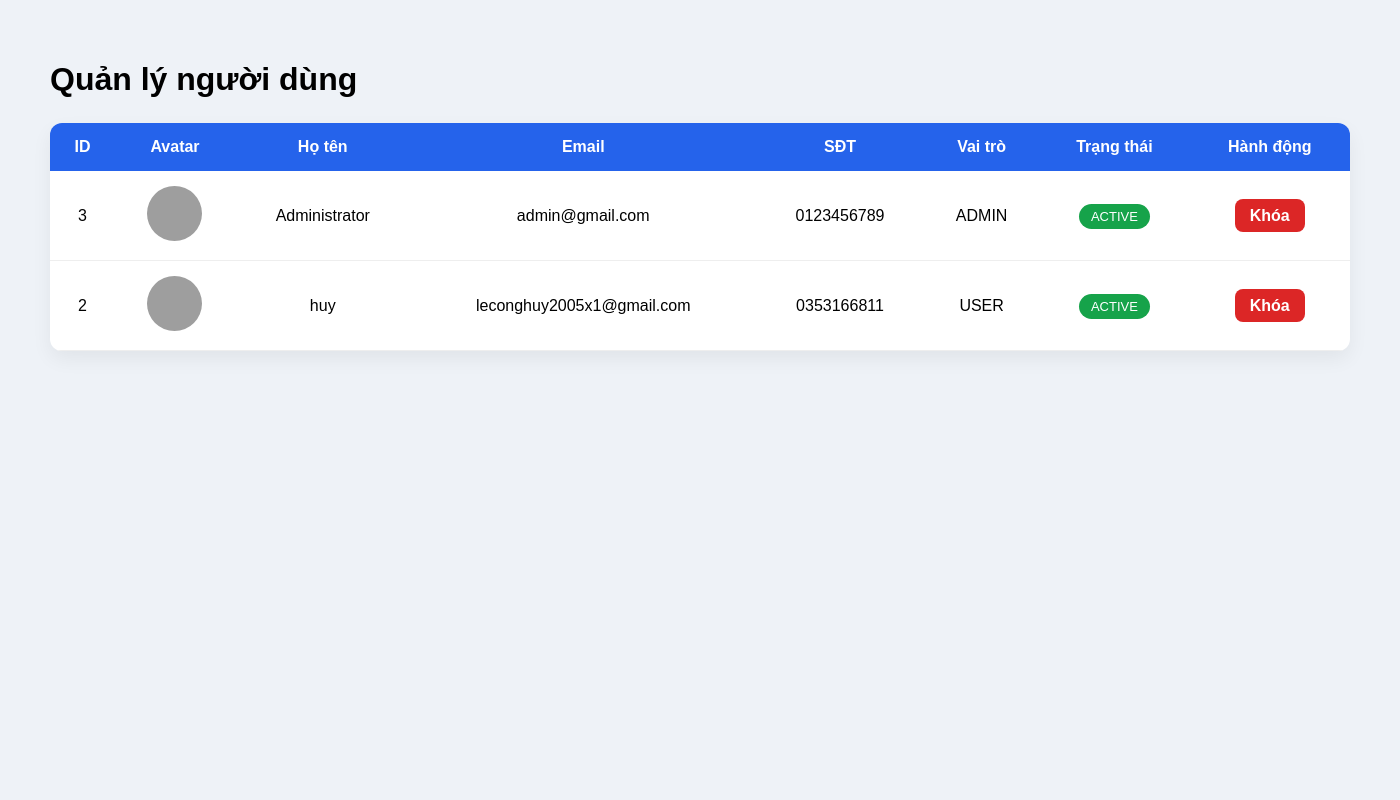
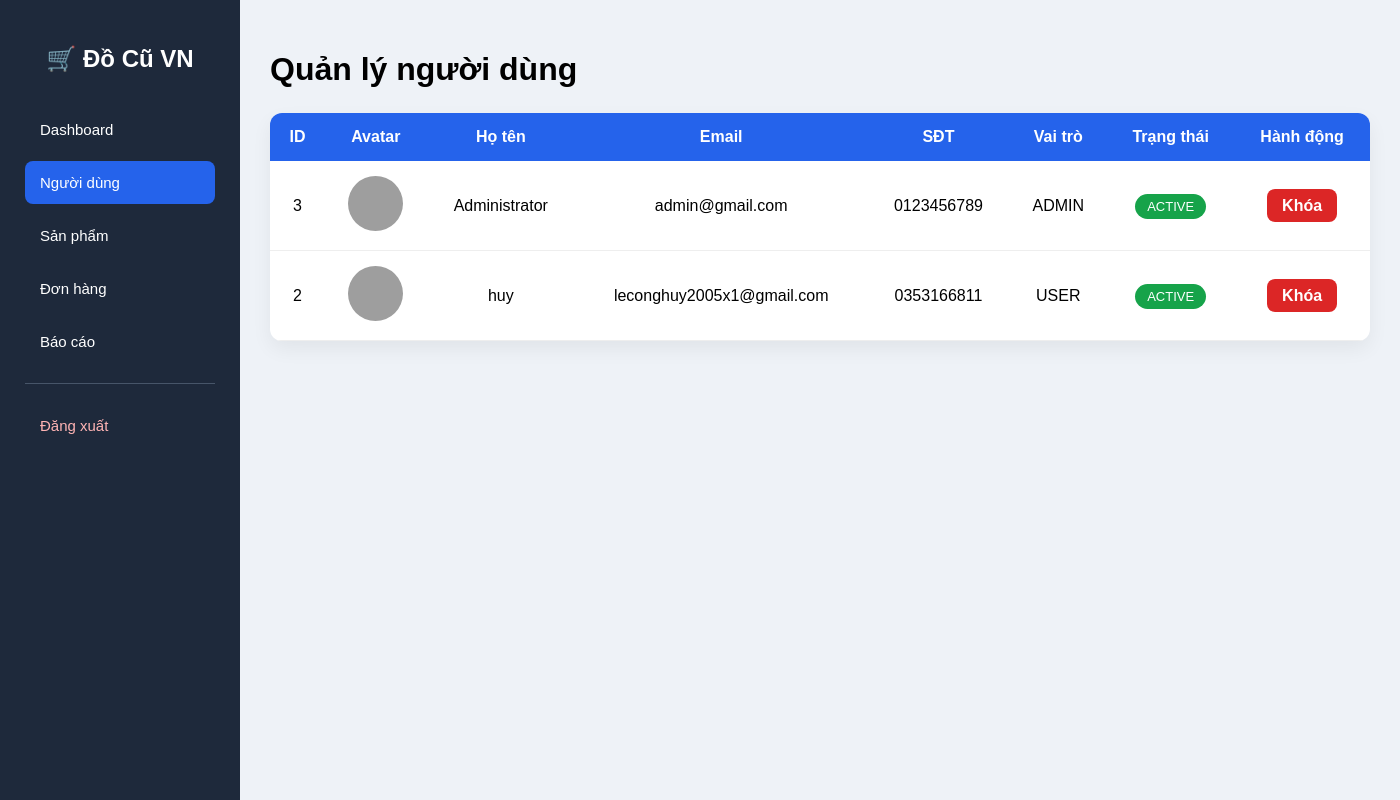
Before and after one commit to CongHuyTrain/DoDaQuaSuDung, a PHP site: page /admin/users.php in a window 1400 px wide. Run offline with PHP 8.4, Linux system fonts and the light colour scheme; data comes from the database, SQL or seed files in the repository; grey boxes are pictures that could not be loaded.

Commit message:
fix admin

```diff
--- a/admin/sidebar.php
+++ b/admin/sidebar.php
@@ -1,26 +1,83 @@
-<div class="bg-dark text-white p-3 vh-100" style="width:250px;position:fixed;">
-<h3 class="text-warning mb-4">
-<i class="fa-solid fa-shield-halved"></i>
-Admin Panel
-</h3>
-<a href="dashboard.php" class="admin-link">
-<i class="fa-solid fa-chart-line"></i>
+<?php
+$current = basename($_SERVER["PHP_SELF"]);
+?>
+
+<div class="sidebar">
+
+    <h2>🛒 Đồ Cũ VN</h2>
+
+    <a href="dashboard.php" class="<?= $current=="dashboard.php" ? "active" : "" ?>">
          Dashboard
     </a>
-<a href="users.php" class="admin-link">
-<i class="fa-solid fa-users"></i>
+
+    <a href="users.php" class="<?= $current=="users.php" ? "active" : "" ?>">
          Người dùng
     </a>
-<a href="products.php" class="admin-link">
-<i class="fa-solid fa-box"></i>
+
+    <a href="products.php" class="<?= $current=="products.php" ? "active" : "" ?>">
          Sản phẩm
     </a>
-<a href="reports.php" class="admin-link">
-<i class="fa-solid fa-flag"></i>
+
+    <a href="orders.php" class="<?= $current=="orders.php" ? "active" : "" ?>">
+         Đơn hàng
+    </a>
+
+    <a href="reports.php" class="<?= $current=="reports.php" ? "active" : "" ?>">
          Báo cáo
     </a>
-<a href="../logout.php" class="admin-link text-danger">
-<i class="fa-solid fa-right-from-bracket"></i>
+
+    <hr>
+
+    <a href="../pages/logout.php" class="logout">
          Đăng xuất
     </a>
+
 </div>
+
+<style>
+.sidebar{
+    width:240px;
+    min-height:100vh;
+    background:#1e293b;
+    position:fixed;
+    left:0;
+    top:0;
+    padding:25px;
+    box-sizing:border-box;
+}
+
+.sidebar h2{
+    color:#fff;
+    margin-bottom:35px;
+    text-align:center;
+}
+
+.sidebar a{
+    display:block;
+    padding:13px 15px;
+    margin-bottom:10px;
+    color:#fff;
+    text-decoration:none;
+    border-radius:8px;
+    transition:.25s;
+    font-size:15px;
+}
+
+.sidebar a:hover{
+    background:#334155;
+}
+
+.sidebar a.active{
+    background:#2563eb;
+}
+
+.sidebar .logout{
+    color:#ffb4b4;
+}
+
+.sidebar hr{
+    border:0;
+    border-top:1px solid #475569;
+    margin:20px 0;
+}
+</style>
--- a/admin/users.php
+++ b/admin/users.php
@@ -20,11 +20,26 @@ margin:0;
 background:#eef2f7;
 font-family:Arial;
 }
+.wrapper{
+display:flex;
+}
+
+.content{
+margin-left:240px;
+width:calc(100% - 240px);
+padding:30px;
+box-sizing:border-box;
+}
 
 .container{
-width:1300px;
-margin:auto;
-padding:40px;
+width:100%;
+padding:0;
+}
+
+.container{
+width:100%;
+margin:0;
+padding:0;
 }
 
 h1{
@@ -89,11 +104,14 @@ background:#16a34a;
 }
 
     </style>
-    </head>
+</head>
 <body>
+    <div class="wrapper">
+        <?php include "sidebar.php"; ?>
+    <div class="content">
+    <h1> Quản lý người dùng </h1>
     <div class="container">
-    <h1> Quản lý người dùng </h1>
-    <table>
+<table>
 <tr>
     <th>ID</th>
     <th>Avatar</th>
@@ -169,7 +187,9 @@ background:#16a34a;
 <?php
     }
 ?>
-        </table>
+</table>
+        </div>
+    </div>
     </div>
 </body>
 </html>
```
Also changed, not shown: admin/dashboard.php (+4 -33 lines), admin/orders.php (+21 -7 lines), admin/products.php (+22 -5 lines), admin/reports.php (+22 -7 lines). Lines whose indentation alone changed are shown as unchanged.
